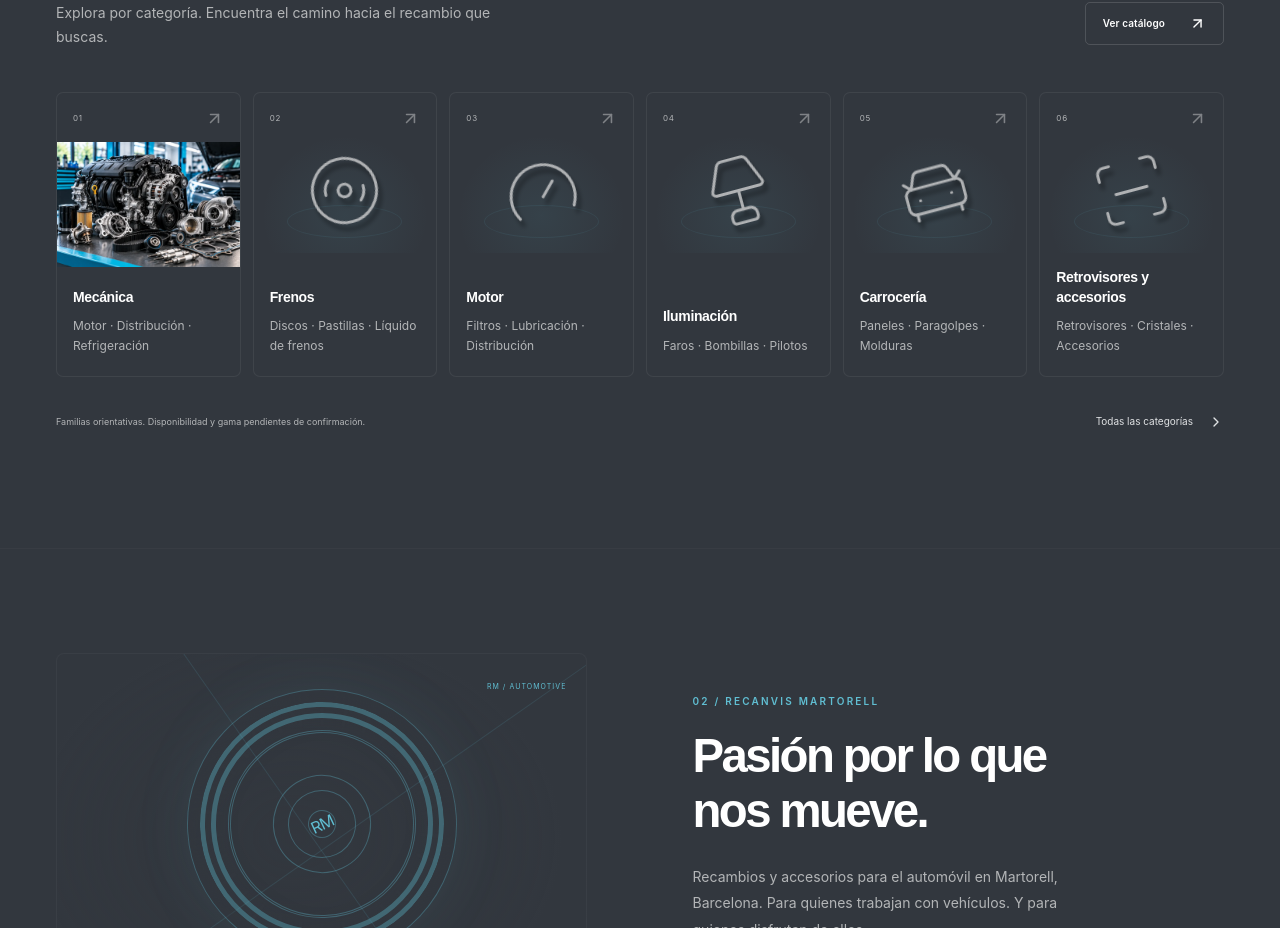
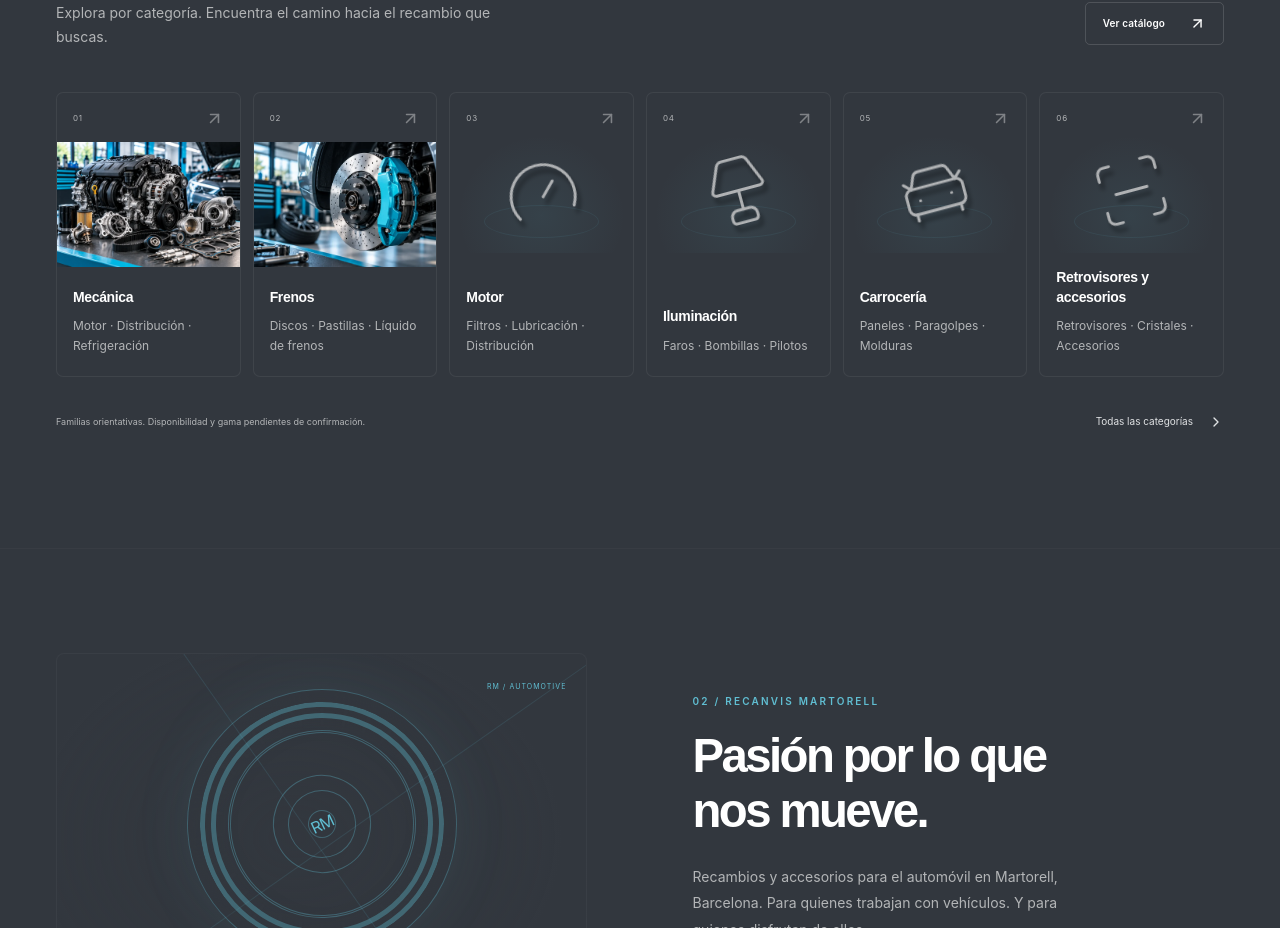
Before and after one commit to Rober-prog/re-motorsport, a React (Vite) app: page / in a window 1280 px wide. Shown: the part 1008-1936 px from the top of the page. Built offline with nearby package versions, Linux system fonts and the light colour scheme; a web font is replaced by a local one.

Commit message:
Mostrar la fotografia aportada en la categoria 02 Frenos

```diff
--- a/src/data/categories.ts
+++ b/src/data/categories.ts
@@ -63,6 +63,7 @@ export const categories: Category[] = [
     'disc',
     'mechanics',
     2,
+    '/images/categories/frenos.webp',
   ),
   entry(
     'motor',
```
Also changed, not shown: public/images/categories/frenos.webp (added), 2 other files (tests, documents, lock files or other folders).
